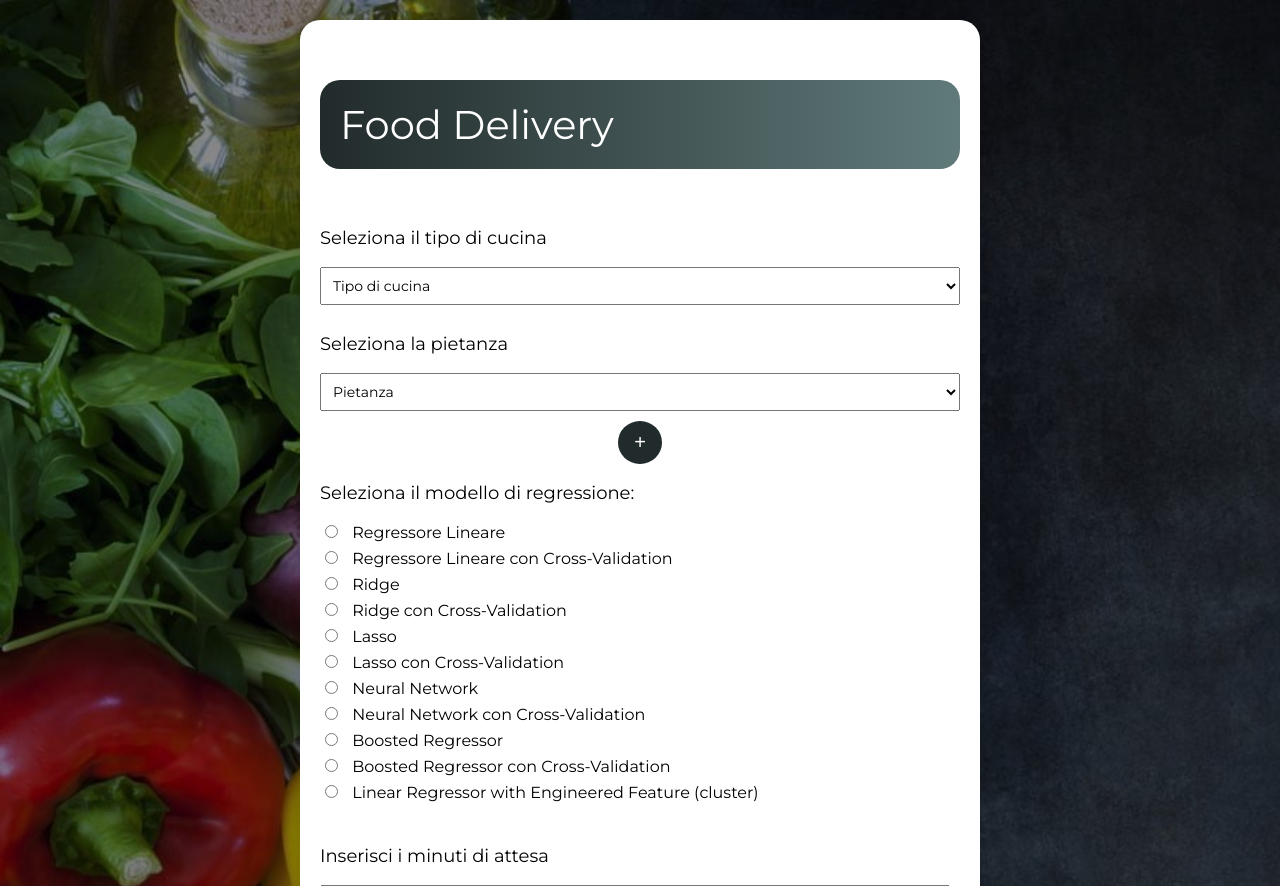
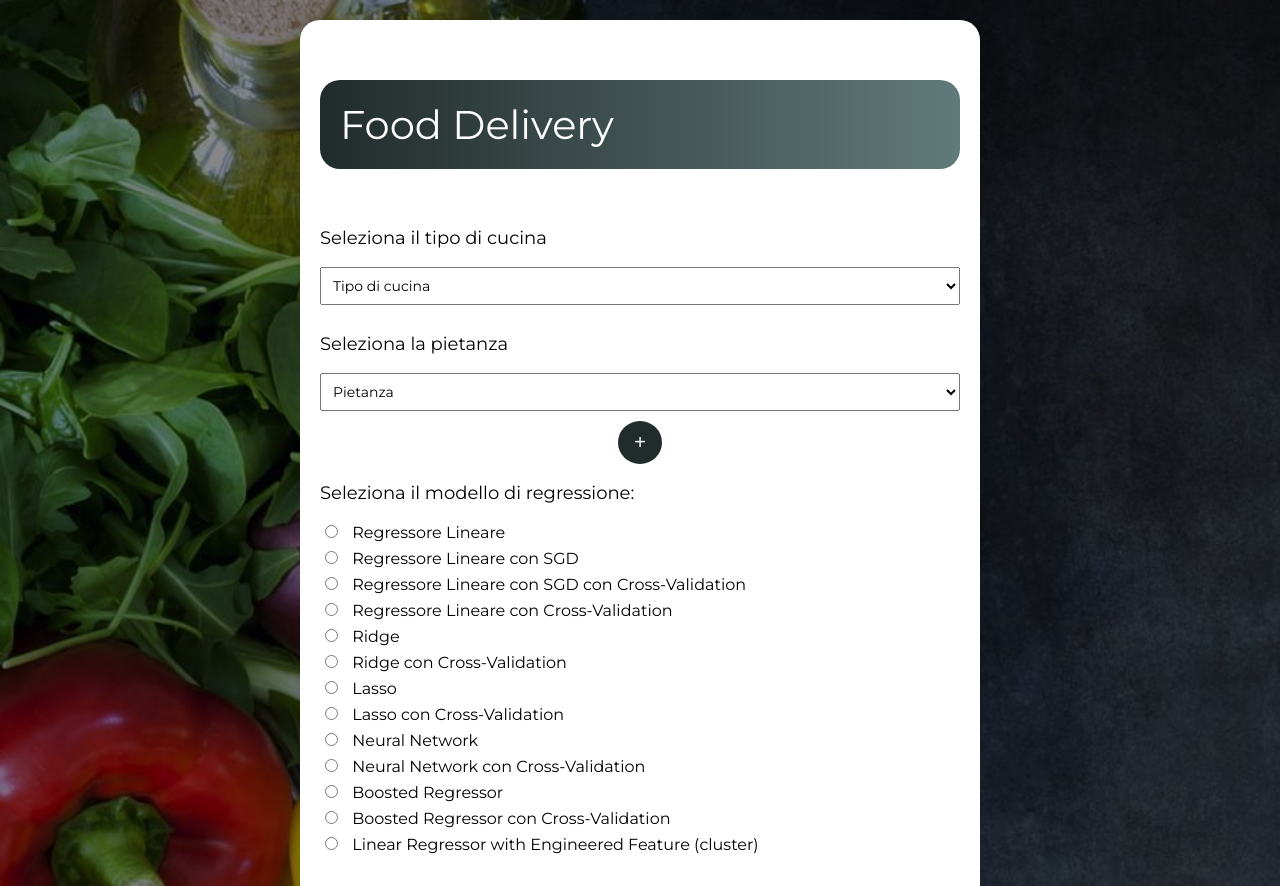
Before and after one commit to DarioRan/ProgettoICON2024, a Flask app: page / in a window 1280 px wide. Shown: the top 886 px of the page. Run offline with Flask 3, Linux system fonts and the light colour scheme; parts of the project's set-up code (start-up, migrations or seed data) failed here and were passed over.

Commit message:
feat: added sgd models to app

```diff
--- a/src/app.py
+++ b/src/app.py
@@ -105,6 +105,9 @@ def trova_ristorante():
     linear_regressor_with_cv = load('supervised_learning/output/models/linear_regressor_cv.joblib')
     linear_regressor_with_ing_feature = load('supervised_learning/output/models/linear_regressor_engineered.joblib')
 
+    linear_regressor_with_sgd = load('supervised_learning/output/models/SGDlinear_regressor.joblib')
+    linear_regressor_with_sgd_cv = load('supervised_learning/output/models/SGDlinear_regressor_cv.joblib')
+
     ridge_regressor = load('supervised_learning/output/models/ridge_regressor.joblib')
     ridge_regressor_with_cv = load('supervised_learning/output/models/ridge_regressor_cv.joblib')
 
@@ -137,6 +140,10 @@ def trova_ristorante():
             expected_preparation_time_list = linear_regressor.predict(new_data)
         elif regression_mode == 'linearRegressorCV':
             expected_preparation_time_list = linear_regressor_with_cv.predict(new_data)
+        elif regression_mode == 'LinearRegressorSGD':
+            expected_preparation_time_list = linear_regressor_with_sgd.predict(new_data)
+        elif regression_mode == 'LinearRegressorSGDCV':
+            expected_preparation_time_list = linear_regressor_with_sgd_cv.predict(new_data)
         elif regression_mode == 'ridge':
             expected_preparation_time_list = ridge_regressor.predict(new_data)
         elif regression_mode == 'ridgeCV':
--- a/src/templates/index.html
+++ b/src/templates/index.html
@@ -129,6 +129,14 @@
             <div class="modelRadio">
                 <input type="radio" id="linearRegressor" name="model" value="linearRegressor">
                 <label for="linearRegressor">Regressore Lineare</label>
+            </div>
+            <div class="modelRadio">
+                <input type="radio" id="LinearRegressorSGD" name="model" value="LinearRegressorSGD">
+                <label for="LinearRegressorSGD">Regressore Lineare con SGD</label>
+            </div>
+            <div class="modelRadio">
+                <input type="radio" id="LinearRegressorSGDCV" name="model" value="LinearRegressorSGDCV">
+                <label for="LinearRegressorSGDCV">Regressore Lineare con SGD con Cross-Validation</label>
             </div>
             <div class="modelRadio">
                 <input type="radio" id="linearRegressorCV" name="model" value="linearRegressorCV">
```
